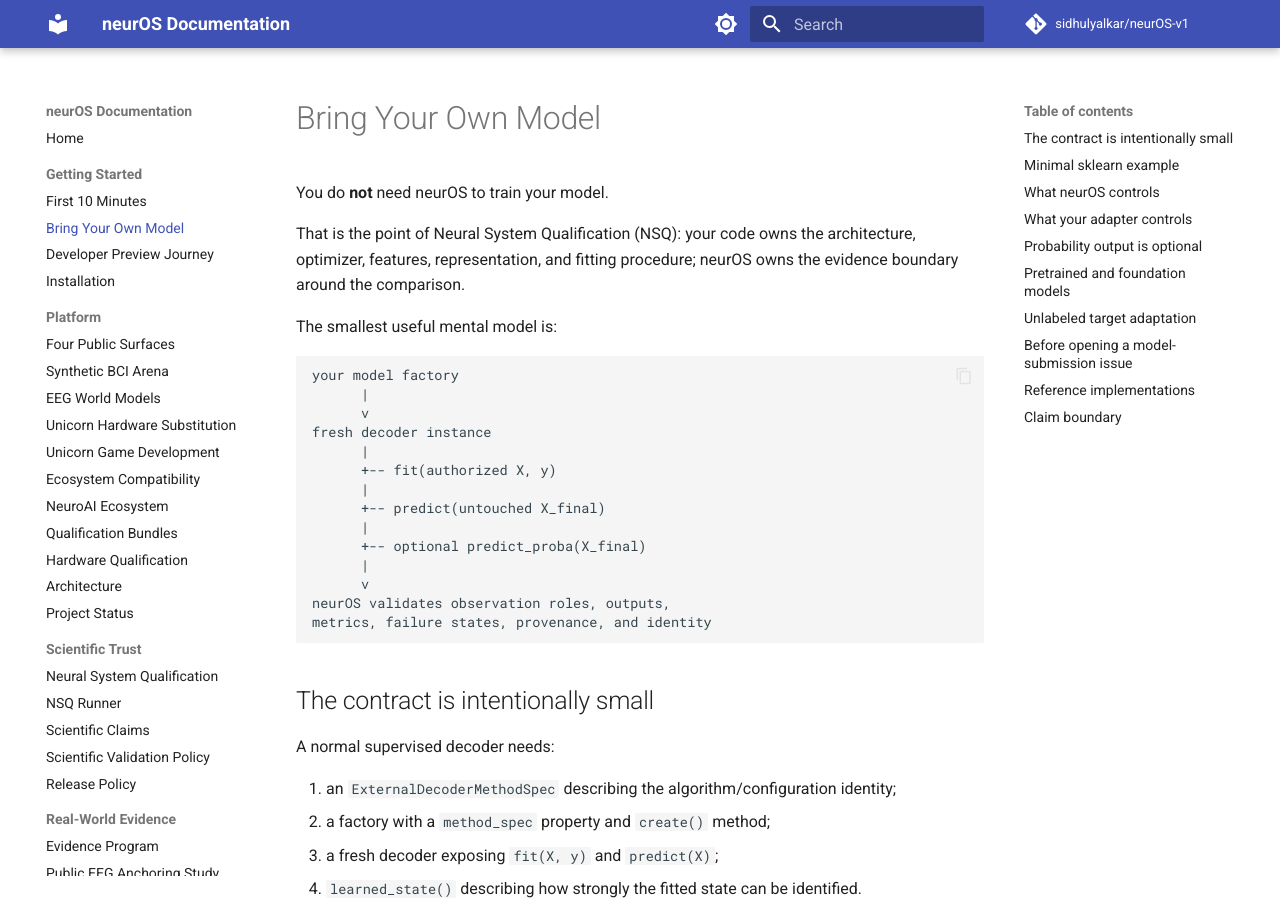
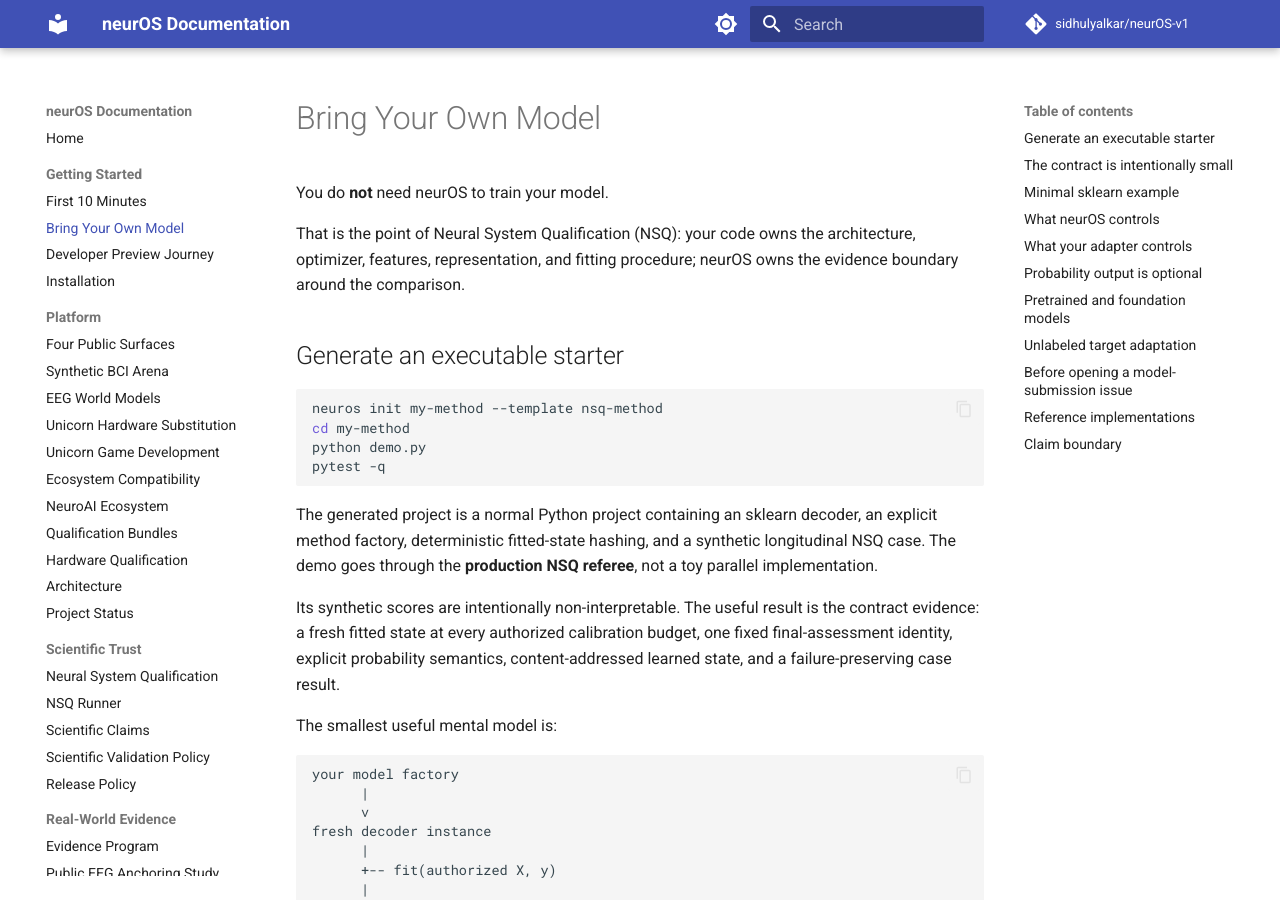
Before and after one commit to sidhulyalkar/neurOS-v1, an MkDocs documentation site: the page built from docs/getting-started/bring-your-own-model.md, in a window 1280 px wide and 900 px high. Built offline with MkDocs 1.6.1 and Material for MkDocs 9.7.7, drawn with Linux system fonts in a browser that asks for light colours; comment, search, counter and statistics services are not loaded.

Commit message:
Docs: make external NSQ participation one command

````diff
--- a/docs/getting-started/bring-your-own-model.md
+++ b/docs/getting-started/bring-your-own-model.md
@@ -3,6 +3,19 @@
 You do **not** need neurOS to train your model.
 
 That is the point of Neural System Qualification (NSQ): your code owns the architecture, optimizer, features, representation, and fitting procedure; neurOS owns the evidence boundary around the comparison.
+
+## Generate an executable starter
+
+```bash
+neuros init my-method --template nsq-method
+cd my-method
+python demo.py
+pytest -q
+```
+
+The generated project is a normal Python project containing an sklearn decoder, an explicit method factory, deterministic fitted-state hashing, and a synthetic longitudinal NSQ case. The demo goes through the **production NSQ referee**, not a toy parallel implementation.
+
+Its synthetic scores are intentionally non-interpretable. The useful result is the contract evidence: a fresh fitted state at every authorized calibration budget, one fixed final-assessment identity, explicit probability semantics, content-addressed learned state, and a failure-preserving case result.
 
 The smallest useful mental model is:
 
````
